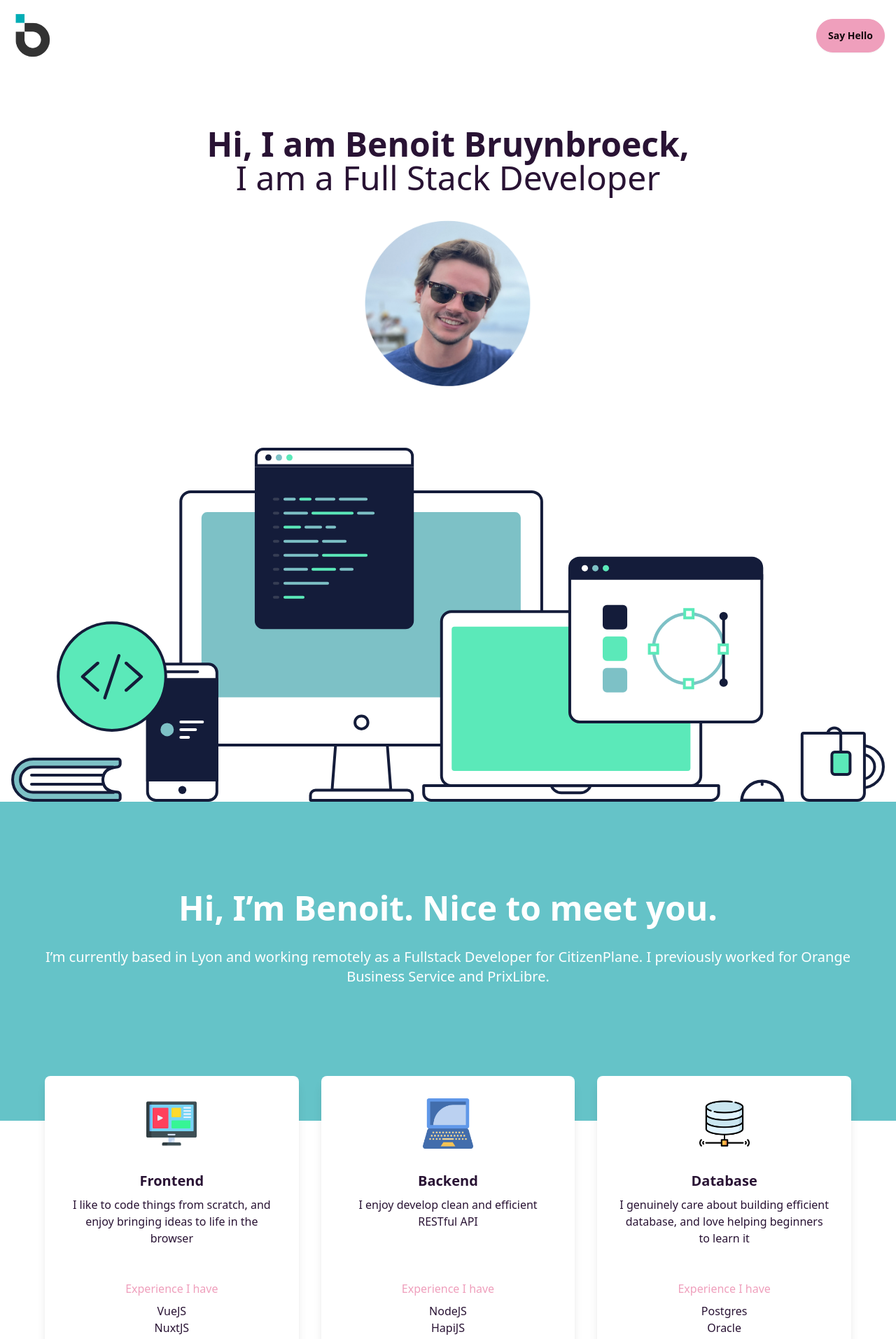
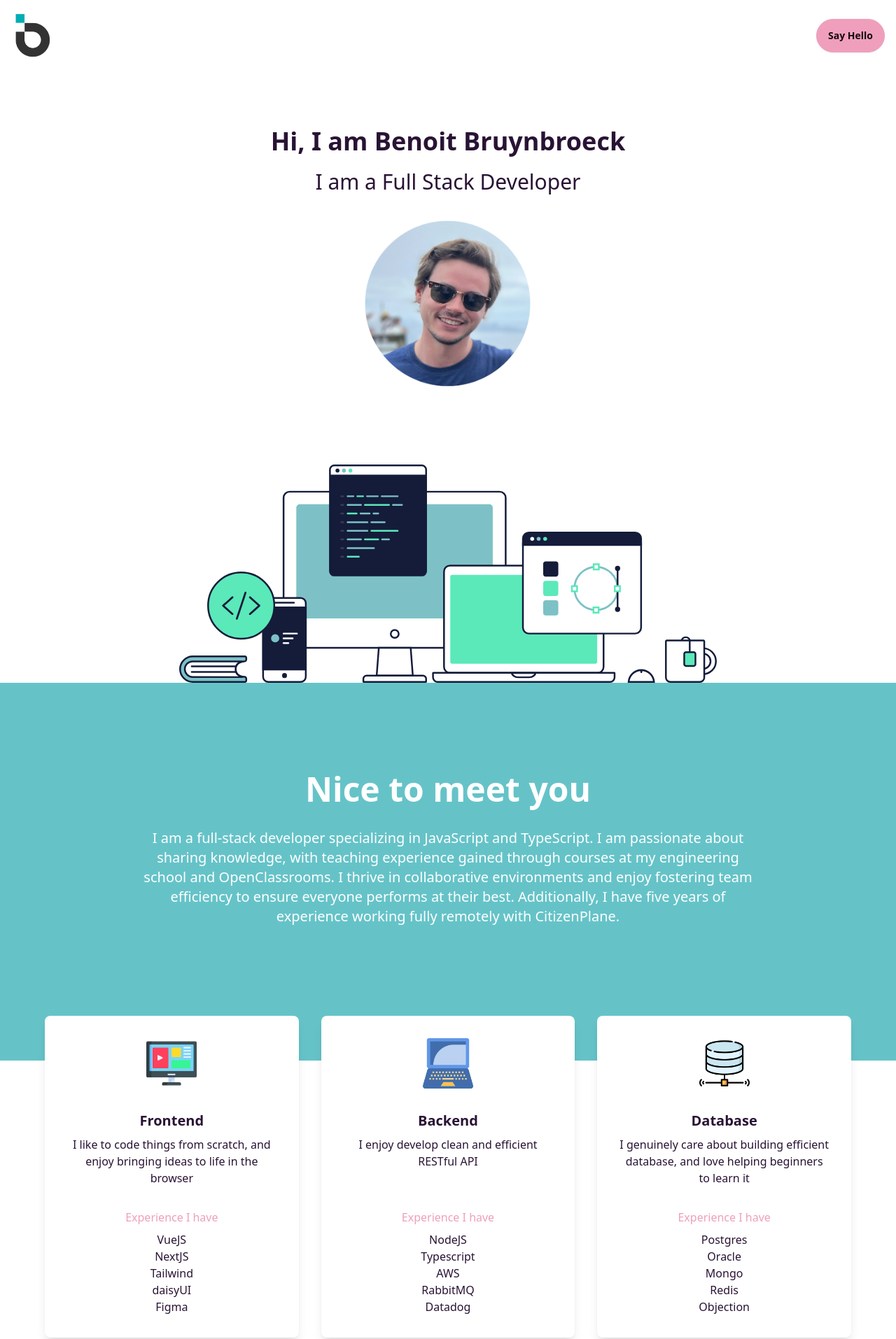
Before and after one commit to Fendry02/portfolio, a Next.js app: page / in a window 1280 px wide. Shown: the top 1914 px of the page at 70% size. Built offline with nearby package versions, Linux system fonts and the light colour scheme; a web font is replaced by a local one.

Commit message:
refacotring layout and style

```diff
--- a/app/components/footer.tsx
+++ b/app/components/footer.tsx
@@ -54,7 +54,7 @@ export default function Footer() {
             />
           </a>
         </div>
-        <p>Copyright © 2023 - All right reserved</p>
+        <p>Copyright © 2025 - All right reserved</p>
       </div>
     </footer>
   )
--- a/app/components/hero.tsx
+++ b/app/components/hero.tsx
@@ -8,9 +8,13 @@ export default function Hero() {
     <section className="hero">
       <div className="hero-content text-center flex flex-col pb-0">
         <div className="hero-body pt-16">
-          <h1 className="text-5xl font-bold">Hi, I am Benoit Bruynbroeck,</h1>
-          <h1 className="text-5xl">I am a Full Stack Developer</h1>
-          <div className="avatar max-w-[250px]">
+          <h1 className="text-4xl font-bold mb-5 max-sm:text-2xl">
+            Hi, I am Benoit Bruynbroeck
+          </h1>
+          <h3 className="text-3xl max-sm:text-xl">
+            I am a Full Stack Developer
+          </h3>
+          <div className="avatar max-w-[250px] max-sm:max-w-[200px] max-sm:pt-8">
             <Image
               src={profile}
               alt="profile"
@@ -24,7 +28,7 @@ export default function Hero() {
             src={tech}
             alt="tech"
             priority={true}
-            className="mx-auto pt-6"
+            className="mx-auto pt-12 max-w-3xl max-sm:max-w-full"
           />
         </div>
       </div>
--- a/app/components/presentation.tsx
+++ b/app/components/presentation.tsx
@@ -1,11 +1,14 @@
 export default function Presentation() {
   return (
     <section className="bg-primary text-white p-16 pb-40 pt-32 max-sm:pt-16 max-sm:pb-16 text-center">
-      <h1 className="text-5xl font-bold">Hi, I’m Benoit. Nice to meet you.</h1>
-      <p className="text-xl py-8">
-        I’m currently based in Lyon and working remotely as a Fullstack
-        Developer for CitizenPlane. I previously worked for Orange Business
-        Service and PrixLibre.
+      <h1 className="text-5xl font-bold">Nice to meet you</h1>
+      <p className="text-xl py-8 mx-auto max-w-4xl">
+        I am a full-stack developer specializing in JavaScript and TypeScript. I
+        am passionate about sharing knowledge, with teaching experience gained
+        through courses at my engineering school and OpenClassrooms. I thrive in
+        collaborative environments and enjoy fostering team efficiency to ensure
+        everyone performs at their best. Additionally, I have five years of
+        experience working fully remotely with CitizenPlane.
       </p>
     </section>
   )
--- a/app/components/skills.tsx
+++ b/app/components/skills.tsx
@@ -27,12 +27,10 @@ export default function Skills() {
               I like to code things from scratch, and enjoy bringing ideas to
               life in the browser
             </p>
-            <p className="text-secondary mt-8 sm:mt-16 md:mt-4">
-              Experience I have
-            </p>
+            <p className="text-secondary">Experience I have</p>
             <ul className="list-none">
               <li>VueJS</li>
-              <li>NuxtJS</li>
+              <li>NextJS</li>
               <li>Tailwind</li>
               <li>daisyUI</li>
               <li>Figma</li>
@@ -55,13 +53,11 @@ export default function Skills() {
             <p className="sm:h-24">
               I enjoy develop clean and efficient RESTful API
             </p>
-            <p className="text-secondary mt-8 sm:mt-16 md:mt-4">
-              Experience I have
-            </p>
+            <p className="text-secondary">Experience I have</p>
             <ul className="list-none">
               <li>NodeJS</li>
-              <li>HapiJS</li>
-              <li>es6</li>
+              <li>Typescript</li>
+              <li>AWS</li>
               <li>RabbitMQ</li>
               <li>Datadog</li>
             </ul>
@@ -84,9 +80,7 @@ export default function Skills() {
               I genuinely care about building efficient database, and love
               helping beginners to learn it
             </p>
-            <p className="text-secondary mt-8 sm:mt-16 md:mt-4">
-              Experience I have
-            </p>
+            <p className="text-secondary">Experience I have</p>
             <ul className="list-none">
               <li>Postgres</li>
               <li>Oracle</li>
```
